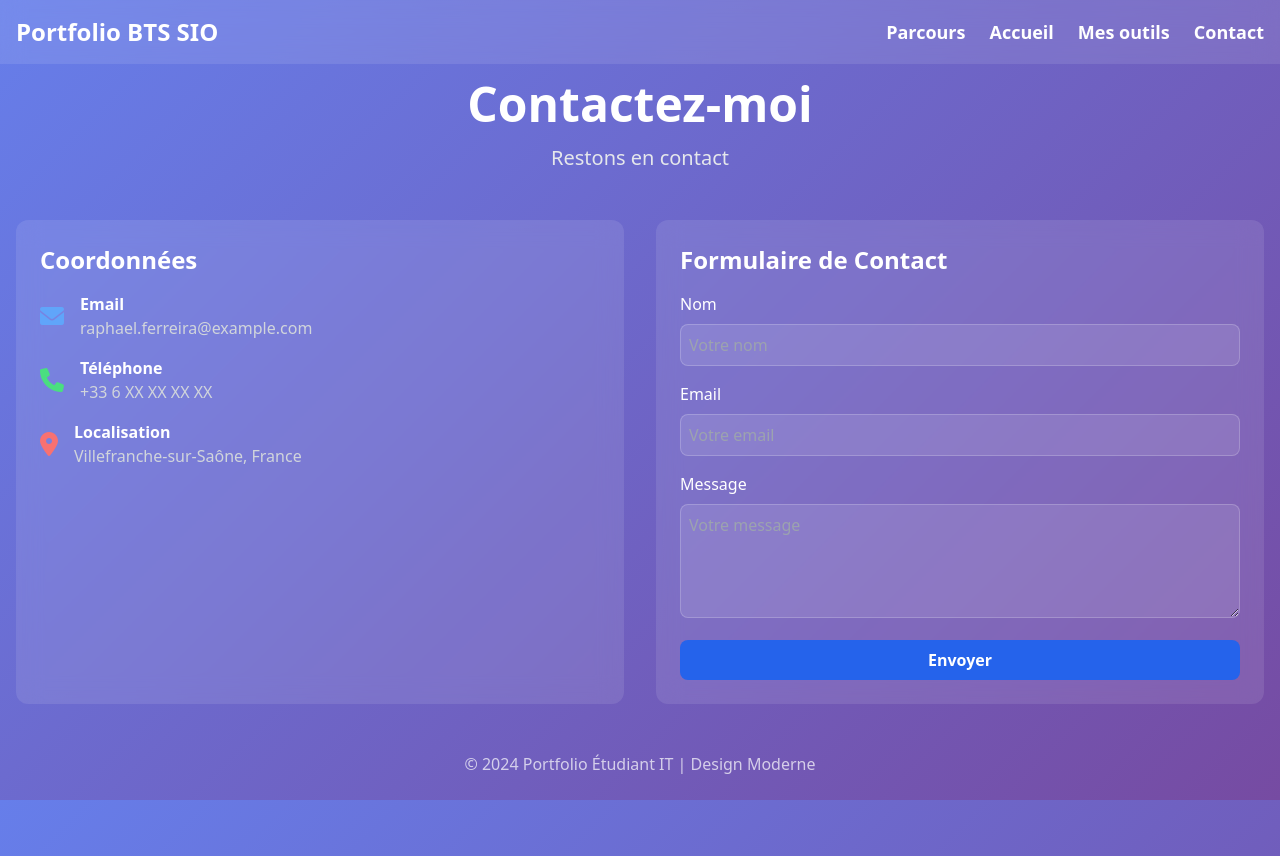
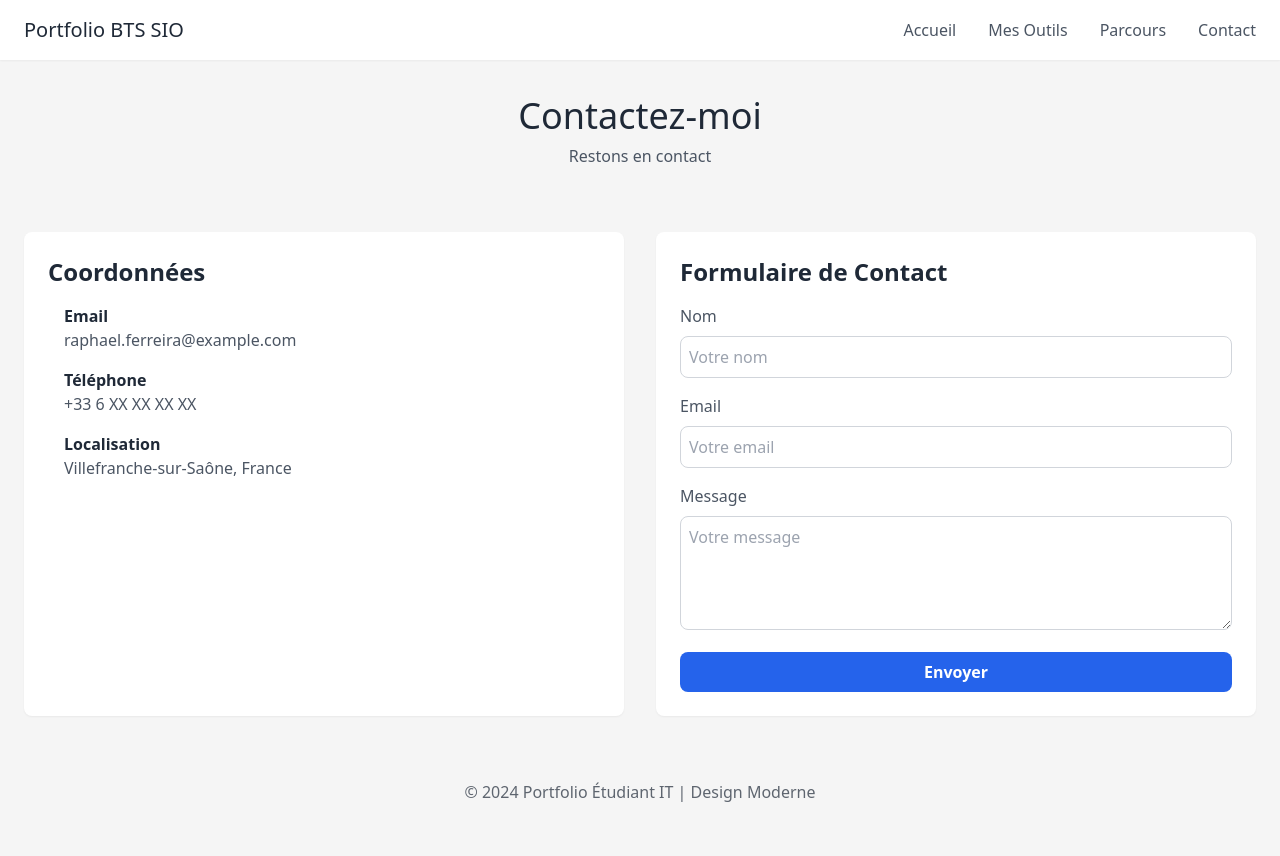
Before and after one commit to Raphalfrr/FINAL, a plain HTML site: page contact.html in a window 1280 px wide. Drawn offline with nearby package versions, Linux system fonts and the light colour scheme.

Commit message:
Update contact.html

```diff
--- a/contact.html
+++ b/contact.html
@@ -8,92 +8,104 @@
     <script src="https://cdn.tailwindcss.com"></script>
     <style>
         body {
-            background: linear-gradient(135deg, #667eea 0%, #764ba2 100%);
-            background-attachment: fixed;
+            background: #f5f5f5;
+        }
+        .card-hover {
+            transition: transform 0.2s ease, box-shadow 0.2s ease;
         }
         .card-hover:hover {
-            transform: scale(1.05);
-            transition: transform 0.3s ease;
+            transform: translateY(-2px);
+            box-shadow: 0 4px 6px rgba(0, 0, 0, 0.1);
+        }
+        .nav-link {
+            position: relative;
+            padding-bottom: 2px;
+        }
+        .nav-link::after {
+            content: '';
+            position: absolute;
+            width: 0;
+            height: 2px;
+            bottom: 0;
+            left: 0;
+            background: #3b82f6;
+            transition: width 0.3s ease;
+        }
+        .nav-link:hover::after {
+            width: 100%;
         }
     </style>
-    <link href="https://cdnjs.cloudflare.com/ajax/libs/font-awesome/6.0.0-beta3/css/all.min.css" rel="stylesheet">
 </head>
-<body class="text-white">
+<body class="text-gray-800">
 
     <!-- Navbar -->
-    <nav class="bg-white/10 backdrop-blur-md fixed w-full top-0 left-0 z-50">
-        <div class="container mx-auto px-4 py-4 flex justify-between items-center">
-            <h1 class="text-2xl font-bold text-white">Portfolio BTS SIO</h1>
-            <ul class="flex space-x-6">
-                <li>
-                    <a href="Parcours.html" class="text-white text-lg font-semibold hover:underline">Parcours</a>
-                </li>
-                <li>
-                    <a href="index.html" class="text-white text-lg font-semibold hover:underline">Accueil</a>
-                </li>
-                <li>
-                    <a href="Mes outils.html" class="text-white text-lg font-semibold hover:underline">Mes outils</a>
-                </li>
-                <li>
-                    <a href="contact.html" class="text-white text-lg font-semibold hover:underline">Contact</a>
-                </li>
-            </ul>
+    <nav class="bg-white shadow-sm fixed w-full top-0 left-0 z-50">
+        <div class="container mx-auto px-6 py-4">
+            <div class="flex justify-between items-center">
+                <h1 class="text-xl font-medium">Portfolio BTS SIO</h1>
+                <ul class="flex space-x-8">
+                    <li><a href="index.html" class="nav-link text-gray-600 hover:text-gray-900">Accueil</a></li>
+                    <li><a href="Mes outils.html" class="nav-link text-gray-600 hover:text-gray-900">Mes Outils</a></li>
+                    <li><a href="Parcours.html" class="nav-link text-gray-600 hover:text-gray-900">Parcours</a></li>
+                    <li><a href="contact.html" class="nav-link text-gray-600 hover:text-gray-900">Contact</a></li>
+                </ul>
+            </div>
         </div>
     </nav>
 
     <!-- Main Content -->
-    <div class="container mx-auto px-4 py-20">
+    <div class="container mx-auto px-6 pt-24 pb-12">
         <!-- Header -->
-        <header class="text-center mb-12">
-            <h1 class="text-5xl font-bold mb-4 text-white">Contactez-moi</h1>
-            <p class="text-xl text-gray-200">Restons en contact</p>
+        <header class="text-center mb-16">
+            <h1 class="text-4xl font-light mb-2">Contactez-moi</h1>
+            <p class="text-gray-600">Restons en contact</p>
         </header>
 
         <!-- Contact Sections -->
         <div class="grid md:grid-cols-2 gap-8">
             <!-- Contact Information -->
-            <div class="bg-white/10 rounded-xl p-6 card-hover backdrop-blur-md">
+            <div class="bg-white rounded-lg shadow-sm p-6 card-hover">
                 <h3 class="text-2xl font-semibold mb-4">Coordonnées</h3>
                 <div class="space-y-4">
                     <div class="flex items-center gap-4">
                         <i class="fas fa-envelope text-2xl text-blue-400"></i>
                         <div>
                             <h4 class="font-semibold">Email</h4>
-                            <p class="text-gray-300">raphael.ferreira@example.com</p>
+                            <p class="text-gray-600">raphael.ferreira@example.com</p>
                         </div>
                     </div>
                     <div class="flex items-center gap-4">
                         <i class="fas fa-phone text-2xl text-green-400"></i>
                         <div>
                             <h4 class="font-semibold">Téléphone</h4>
-                            <p class="text-gray-300">+33 6 XX XX XX XX</p>
+                            <p class="text-gray-600">+33 6 XX XX XX XX</p>
                         </div>
                     </div>
                     <div class="flex items-center gap-4">
                         <i class="fas fa-map-marker-alt text-2xl text-red-400"></i>
                         <div>
                             <h4 class="font-semibold">Localisation</h4>
-                            <p class="text-gray-300">Villefranche-sur-Saône, France</p>
+                            <p class="text-gray-600">Villefranche-sur-Saône, France</p>
                         </div>
                     </div>
                 </div>
             </div>
 
             <!-- Contact Form -->
-            <div class="bg-white/10 rounded-xl p-6 card-hover backdrop-blur-md">
+            <div class="bg-white rounded-lg shadow-sm p-6 card-hover">
                 <h3 class="text-2xl font-semibold mb-4">Formulaire de Contact</h3>
                 <form class="space-y-4">
                     <div>
-                        <label class="block mb-2 text-white">Nom</label>
-                        <input type="text" class="w-full bg-white/10 rounded-lg p-2 border border-white/20 text-white" placeholder="Votre nom">
+                        <label class="block mb-2 text-gray-600">Nom</label>
+                        <input type="text" class="w-full bg-white p-2 border border-gray-300 rounded-lg" placeholder="Votre nom">
                     </div>
                     <div>
-                        <label class="block mb-2 text-white">Email</label>
-                        <input type="email" class="w-full bg-white/10 rounded-lg p-2 border border-white/20 text-white" placeholder="Votre email">
+                        <label class="block mb-2 text-gray-600">Email</label>
+                        <input type="email" class="w-full bg-white p-2 border border-gray-300 rounded-lg" placeholder="Votre email">
                     </div>
                     <div>
-                        <label class="block mb-2 text-white">Message</label>
-                        <textarea class="w-full bg-white/10 rounded-lg p-2 border border-white/20 text-white" rows="4" placeholder="Votre message"></textarea>
+                        <label class="block mb-2 text-gray-600">Message</label>
+                        <textarea class="w-full bg-white p-2 border border-gray-300 rounded-lg" rows="4" placeholder="Votre message"></textarea>
                     </div>
                     <button type="submit" class="w-full bg-blue-600 hover:bg-blue-700 text-white font-bold py-2 rounded-lg transition duration-300">
                         Envoyer
@@ -103,9 +115,10 @@
         </div>
 
         <!-- Footer -->
-        <footer class="text-center mt-12 opacity-70">
+        <footer class="text-center mt-16 opacity-70">
             <p>© 2024 Portfolio Étudiant IT | Design Moderne</p>
         </footer>
     </div>
+
 </body>
 </html>
```
